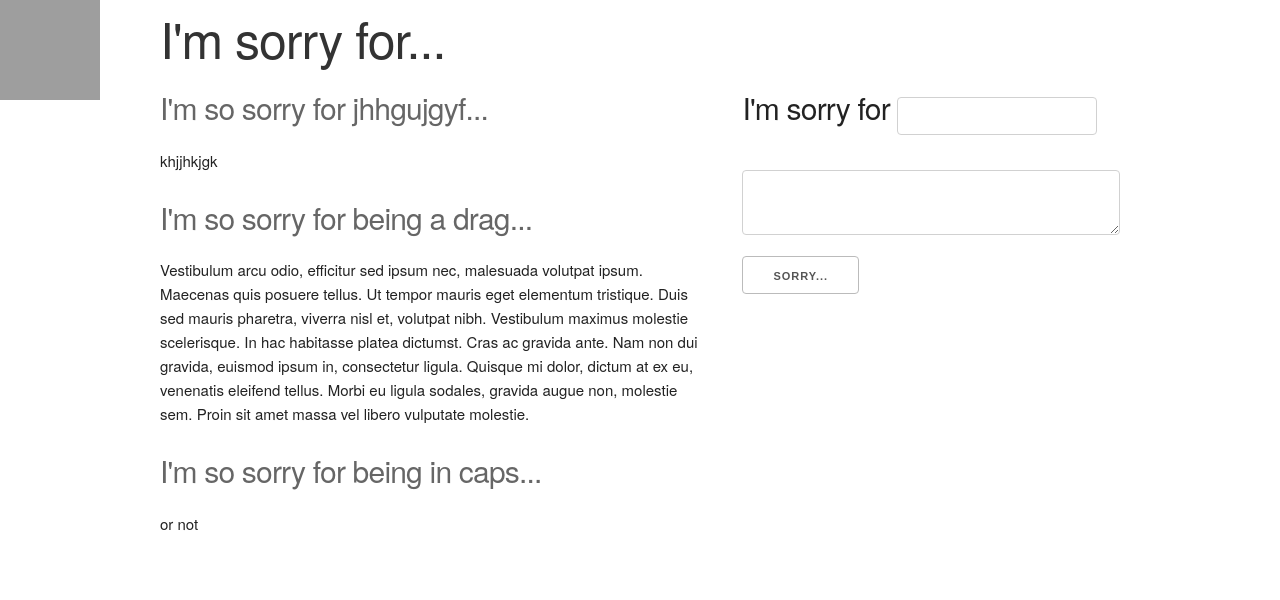
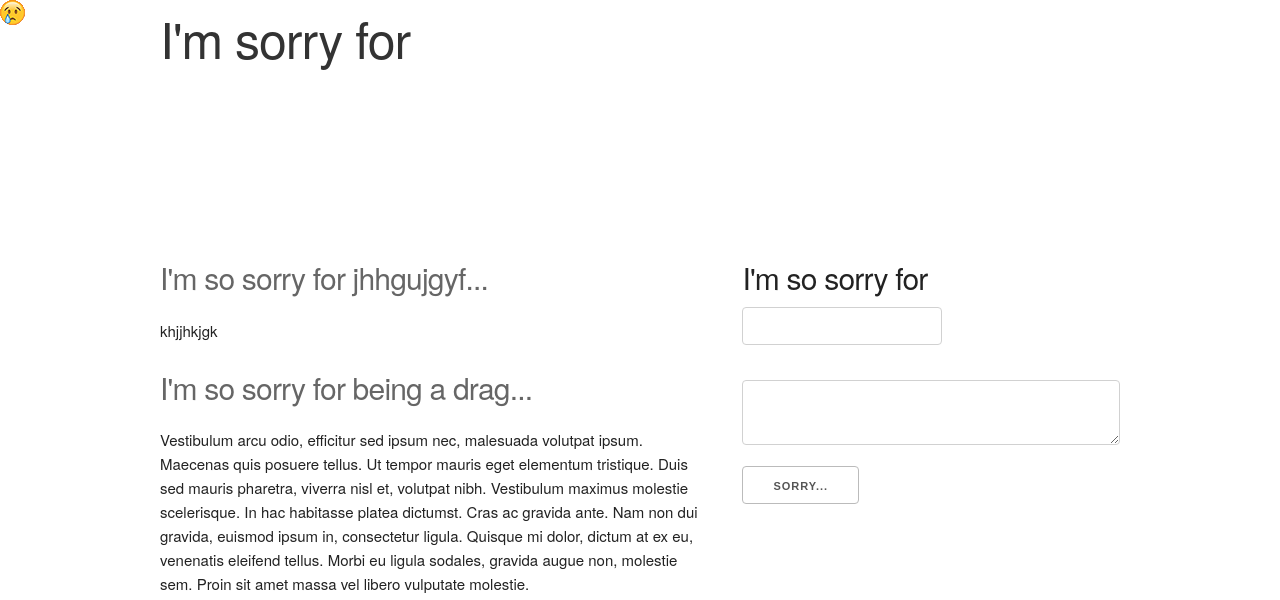
Before and after one commit to Emceelamb/2l2l, a Django app: page / in a window 1280 px wide. Shown: the top 600 px of the page. Run offline with Django 3.2, Linux system fonts and the light colour scheme; data comes from the database, SQL or seed files in the repository; some libraries are stand-ins or nearby versions; grey boxes are pictures that could not be loaded.

Commit message:
added js

```diff
--- a/sorry/static/css/styles.css
+++ b/sorry/static/css/styles.css
@@ -20,9 +20,17 @@
 
 .trail { /* className for the trail elements */
     position: absolute;
-    height: 100px; width: 100px;
-    /*border-radius: 3px;*/
+    height: 25px; width: 25px;
+    border-radius: 3px;
     /*background: teal;*/
-    background-image: url("https://cdn.shopify.com/s/files/1/1061/1924/products/Crying_Face_Emoji_small.png");
+    background-image: url('cry_small.png');
+
+    /*background-image: url("https://cdn.shopify.com/s/files/1/1061/1924/products/Crying_Face_Emoji_small.png");*/
   }
 /**/
+/**/
+.hero{
+  height:250px;
+  display:table-cell;
+  line-height:20
+}
--- a/sorry/static/js/background.js
+++ b/sorry/static/js/background.js
@@ -72,4 +72,21 @@
 animate();
 
 
+var app = document.getElementById('typewriter');
+
+var typewriter = new Typewriter(app, {
+  loop: true
+});
+
+typewriter.typeString('not being there...')
+.pauseFor(2500)
+.deleteAll()
+.typeString('everything...')
+.pauseFor(2500)
+.deleteChars(3)
+.typeString(' and anything...')
+.pauseFor(2500)
+.deleteAll()
+.typeString('nothing...')
+.start();
 }
--- a/sorry/templates/sorry/base.html
+++ b/sorry/templates/sorry/base.html
@@ -7,7 +7,7 @@
     <link rel="stylesheet" href="{% static 'css/skeleton.css' %}">
     <link rel="stylesheet" href="{% static 'css/styles.css' %}">
     <script src="{% static 'js/background.js' %}"></script>
-
+    <script src="https://cdnjs.cloudflare.com/ajax/libs/TypewriterJS/1.0.0/typewriter.min.js"></script>
   </head>
   <body>
     <div class="container" >
@@ -16,10 +16,10 @@
       </div> -->
       <div class="hero">
 
-      <div class="row">
-        <div class="twelve columns">
+      <div class="row hero">
+        <div class="twelve columns hero">
 
-        <h1><a class="header" href="{% url 'sorry_list'  %}" >I'm sorry for...</a></h1>
+        <span id="heroText"><h1><a class="header" href="{% url 'sorry_list'  %}" >I'm sorry for </a><span id="typewriter"></span></h1></span>
       </div>
       </div>
     </div>
@@ -33,7 +33,7 @@
 
         <form method="POST" class="sorry-form">
           {% csrf_token %}
-          <h4>I'm sorry for {{ form.title }}</h4>
+          <h4>I'm so sorry for {{ form.title }}</h4>
           {{ form.text }}
           <button type ="submit" class "save">Sorry...</button>
         </form>
--- a/sorry/views.py
+++ b/sorry/views.py
@@ -41,4 +41,17 @@
     else:
         form =SorryForm()
     # return render(request, 'sorry/sorry_edit.html', {'form':form})
+
     return render(request, 'sorry/sorry_list.html', {'sorrys': sorrys, 'form':form})
+
+def sorry_detail(request, pk):
+    sorry = get_object_or_404(Sorry, pk=pk)
+    if request.method == "POST":
+        form = SorryForm(request.POST)
+        if form.is_valid():
+            post = form.save(commit=False)
+            post.save()
+            return redirect('sorry_list')
+    else:
+        form =SorryForm()
+    return render(request, 'sorry/sorry_detail.html', {'sorry':sorry, 'form':form})
```
Also changed, not shown: sorry/static/css/cry_small.png (added).
